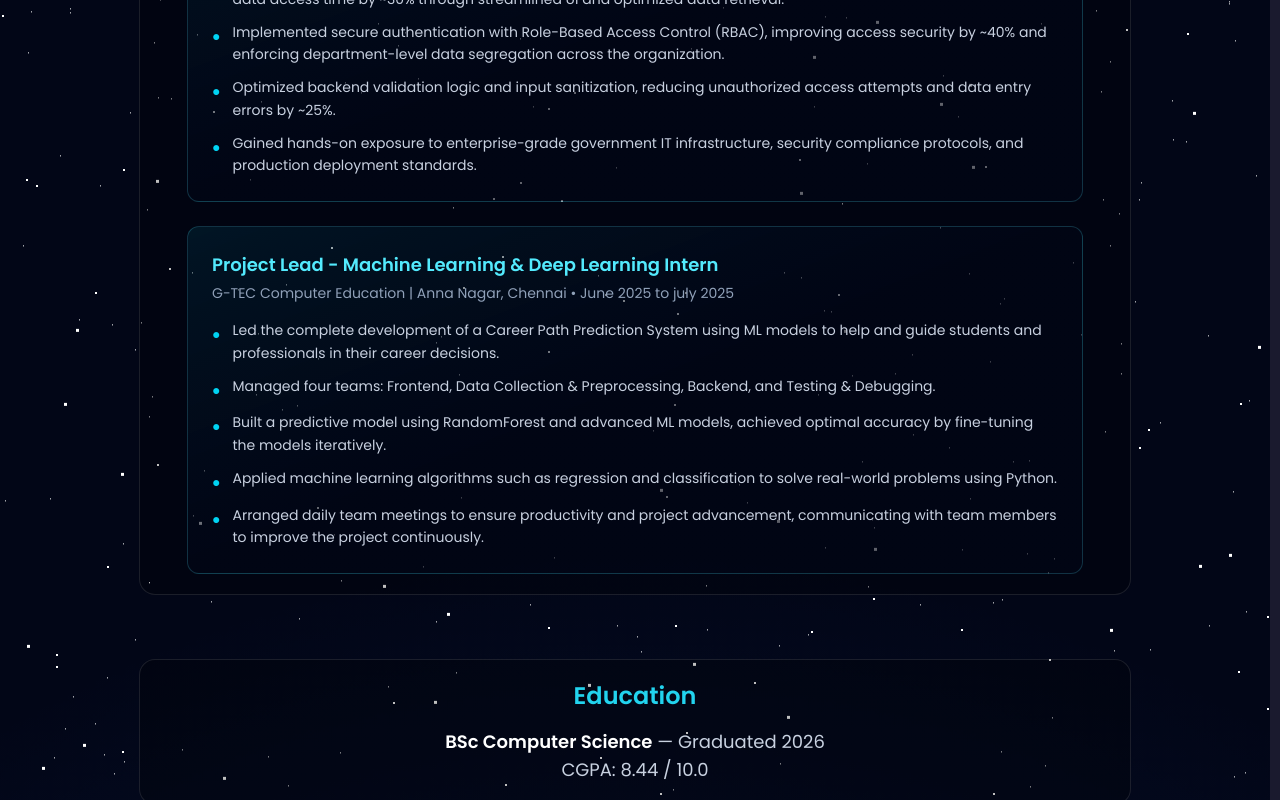
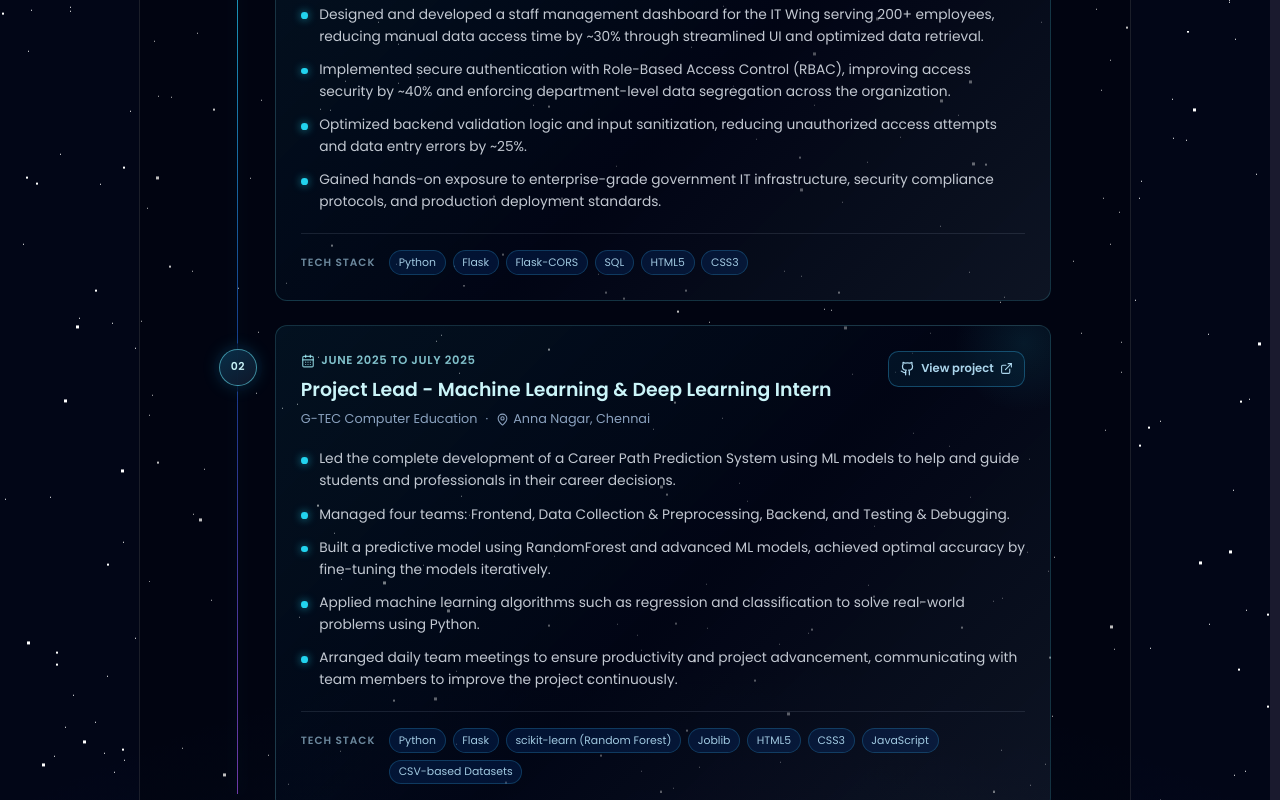
Before and after one commit to SyedAshraf49/Portfolio, a React (Vite) app: page / in a window 1280 px wide. Shown: the part 860-1660 px from the top of the page. Built offline with nearby package versions, Linux system fonts and the light colour scheme.

Commit message:
Enhance experience timeline with stacks and links

```diff
--- /dev/null
+++ b/src/components/sections/ExperienceSection.css
@@ -0,0 +1,262 @@
+.experience-timeline {
+  --timeline-accent: #22d3ee;
+  position: relative;
+  max-width: 52rem;
+  margin: 0 auto;
+  padding: 0.5rem 0 0.75rem 3.5rem;
+}
+
+.experience-timeline::before {
+  content: '';
+  position: absolute;
+  top: 1.75rem;
+  bottom: 1.75rem;
+  left: 1.15rem;
+  width: 1px;
+  background: linear-gradient(
+    to bottom,
+    rgba(34, 211, 238, 0.8),
+    rgba(37, 99, 235, 0.55) 52%,
+    rgba(168, 85, 247, 0.65)
+  );
+  box-shadow: 0 0 0.8rem rgba(34, 211, 238, 0.18);
+}
+
+.experience-timeline__item {
+  position: relative;
+}
+
+.experience-timeline__item + .experience-timeline__item {
+  margin-top: 1.5rem;
+}
+
+.experience-timeline__marker {
+  position: absolute;
+  top: 1.5rem;
+  left: -3.5rem;
+  z-index: 2;
+  display: grid;
+  place-items: center;
+  width: 2.35rem;
+  height: 2.35rem;
+  border: 1px solid rgba(103, 232, 249, 0.55);
+  border-radius: 50%;
+  color: rgba(207, 250, 254, 0.96);
+  background: linear-gradient(145deg, rgba(8, 47, 73, 0.98), rgba(15, 23, 42, 0.98));
+  box-shadow: 0 0 1.1rem rgba(34, 211, 238, 0.2), 0 0 0 0.35rem rgba(2, 6, 23, 0.72);
+  font-size: 0.68rem;
+  font-weight: 800;
+  letter-spacing: 0.04em;
+}
+
+.experience-card-surface {
+  position: relative;
+  overflow: hidden;
+  padding: clamp(1.1rem, 2.5vw, 1.55rem);
+  border-color: rgba(103, 232, 249, 0.18);
+  background: linear-gradient(135deg, rgba(14, 116, 144, 0.12), rgba(2, 6, 23, 0.62) 54%, rgba(30, 41, 59, 0.44));
+}
+
+.experience-card-surface::after {
+  content: '';
+  position: absolute;
+  top: 0;
+  right: 0;
+  width: 9rem;
+  height: 9rem;
+  pointer-events: none;
+  background: radial-gradient(circle, rgba(34, 211, 238, 0.09), transparent 68%);
+  transform: translate(32%, -38%);
+}
+
+.experience-card-surface:hover {
+  border-color: rgba(103, 232, 249, 0.42);
+}
+
+.experience-card__header {
+  position: relative;
+  z-index: 1;
+  display: flex;
+  align-items: flex-start;
+  justify-content: space-between;
+  gap: 1rem;
+}
+
+.experience-card__heading {
+  min-width: 0;
+}
+
+.experience-card__period {
+  display: inline-flex;
+  align-items: center;
+  gap: 0.4rem;
+  margin: 0 0 0.5rem;
+  color: rgba(165, 243, 252, 0.78);
+  font-size: 0.72rem;
+  font-weight: 700;
+  letter-spacing: 0.06em;
+  text-transform: uppercase;
+}
+
+.experience-card__heading h3 {
+  margin: 0;
+  color: rgba(207, 250, 254, 0.98);
+  font-size: clamp(1rem, 1.8vw, 1.18rem);
+  font-weight: 700;
+  line-height: 1.35;
+}
+
+.experience-card__meta {
+  display: flex;
+  flex-wrap: wrap;
+  align-items: center;
+  gap: 0.25rem 0.5rem;
+  margin: 0.45rem 0 0;
+  color: rgba(191, 219, 254, 0.72);
+  font-size: 0.8rem;
+  line-height: 1.45;
+}
+
+.experience-card__location {
+  display: inline-flex;
+  align-items: center;
+  gap: 0.25rem;
+}
+
+.experience-card__project-link {
+  display: inline-flex;
+  flex: 0 0 auto;
+  align-items: center;
+  gap: 0.4rem;
+  min-height: 2.25rem;
+  padding: 0.5rem 0.7rem;
+  border: 1px solid rgba(56, 189, 248, 0.32);
+  border-radius: 0.65rem;
+  color: rgba(186, 230, 253, 0.92);
+  background: rgba(8, 47, 73, 0.32);
+  font-size: 0.72rem;
+  font-weight: 700;
+  text-decoration: none;
+  white-space: nowrap;
+  transition: transform 180ms cubic-bezier(0.23, 1, 0.32, 1), border-color 180ms ease, background 180ms ease, box-shadow 180ms ease;
+}
+
+.experience-card__project-link:hover,
+.experience-card__project-link:focus-visible {
+  transform: translateY(-2px);
+  border-color: rgba(103, 232, 249, 0.72);
+  color: #ecfeff;
+  background: rgba(14, 116, 144, 0.34);
+  box-shadow: 0 0.4rem 1rem rgba(14, 165, 233, 0.16);
+}
+
+.experience-card__highlights {
+  position: relative;
+  z-index: 1;
+  display: grid;
+  gap: 0.7rem;
+  margin: 1.25rem 0 0;
+  padding: 0;
+  color: rgba(226, 232, 240, 0.86);
+  font-size: 0.86rem;
+  line-height: 1.6;
+  list-style: none;
+}
+
+.experience-card__highlights li {
+  display: grid;
+  grid-template-columns: 0.45rem minmax(0, 1fr);
+  align-items: flex-start;
+  gap: 0.7rem;
+}
+
+.experience-card__bullet {
+  width: 0.42rem;
+  height: 0.42rem;
+  margin-top: 0.55rem;
+  border-radius: 50%;
+  background: var(--timeline-accent);
+  box-shadow: 0 0 0.55rem rgba(34, 211, 238, 0.72);
+}
+
+.experience-card__footer {
+  position: relative;
+  z-index: 1;
+  display: flex;
+  align-items: flex-start;
+  gap: 0.85rem;
+  margin-top: 1.25rem;
+  padding-top: 1rem;
+  border-top: 1px solid rgba(148, 163, 184, 0.16);
+}
+
+.experience-card__tech-label {
+  flex: 0 0 auto;
+  padding-top: 0.3rem;
+  color: rgba(186, 230, 253, 0.58);
+  font-size: 0.66rem;
+  font-weight: 800;
+  letter-spacing: 0.09em;
+  text-transform: uppercase;
+}
+
+.experience-card__tech-list {
+  display: flex;
+  flex-wrap: wrap;
+  gap: 0.42rem;
+}
+
+.experience-card__tech-list span {
+  padding: 0.3rem 0.55rem;
+  border: 1px solid rgba(56, 189, 248, 0.22);
+  border-radius: 999px;
+  color: rgba(186, 230, 253, 0.86);
+  background: rgba(13, 71, 161, 0.22);
+  font-size: 0.68rem;
+  line-height: 1.2;
+  transition: border-color 180ms ease, background 180ms ease, color 180ms ease;
+}
+
+.experience-card-surface:hover .experience-card__tech-list span {
+  border-color: rgba(56, 189, 248, 0.36);
+  background: rgba(13, 71, 161, 0.32);
+  color: rgba(224, 242, 254, 0.95);
+}
+
+@media (max-width: 700px) {
+  .experience-timeline {
+    padding-left: 2.65rem;
+  }
+
+  .experience-timeline::before {
+    left: 0.85rem;
+  }
+
+  .experience-timeline__marker {
+    left: -2.65rem;
+    width: 1.85rem;
+    height: 1.85rem;
+    font-size: 0.6rem;
+    box-shadow: 0 0 0.85rem rgba(34, 211, 238, 0.18), 0 0 0 0.25rem rgba(2, 6, 23, 0.72);
+  }
+
+  .experience-card__header {
+    flex-direction: column;
+  }
+
+  .experience-card__project-link {
+    align-self: flex-start;
+  }
+
+  .experience-card__footer {
+    flex-direction: column;
+    gap: 0.55rem;
+  }
+}
+
+@media (prefers-reduced-motion: reduce) {
+  .experience-card__project-link,
+  .experience-card__tech-list span {
+    transition: none;
+  }
+}
--- a/src/components/sections/ExperienceSection.tsx
+++ b/src/components/sections/ExperienceSection.tsx
@@ -1,43 +1,76 @@
-import React from 'react';
+import { CalendarDays, ExternalLink, Github, MapPin } from 'lucide-react';
 import { Card, Section } from '../common';
 import { EXPERIENCE_DATA } from '@/constants/data';
+import './ExperienceSection.css';
 
 export const ExperienceSection: React.FC = () => {
   return (
     <Section id="experience" title="Experience">
-      <div className="mx-auto max-w-4xl space-y-6">
+      <div className="experience-timeline">
         {EXPERIENCE_DATA.map((experience, index) => (
-          <div
+          <article
             key={experience.id}
-            className="experience-card"
+            className="experience-timeline__item experience-card"
             style={{ animationDelay: `${index * 0.15}s` }}
           >
-            <Card variant="experience">
-              <div className="mb-4">
-                <div className="flex flex-col justify-between gap-2 md:flex-row md:items-start">
-                  <div>
-                    <h3 className="text-lg font-semibold text-cyan-300" role="heading" aria-level={3}>
-                      {experience.title}
-                    </h3>
-                    <p className="mt-1 text-sm text-slate-400">
-                      {experience.company} | {experience.location}
-                      {experience.period && ` • ${experience.period}`}
-                    </p>
-                  </div>
+            <div className="experience-timeline__marker" aria-hidden="true">
+              <span>{String(index + 1).padStart(2, '0')}</span>
+            </div>
+
+            <Card variant="experience" className="experience-card-surface">
+              <div className="experience-card__header">
+                <div className="experience-card__heading">
+                  <p className="experience-card__period">
+                    <CalendarDays size={14} aria-hidden="true" />
+                    {experience.period}
+                  </p>
+                  <h3>{experience.title}</h3>
+                  <p className="experience-card__meta">
+                    <span>{experience.company}</span>
+                    <span aria-hidden="true">·</span>
+                    <span className="experience-card__location">
+                      <MapPin size={13} aria-hidden="true" />
+                      {experience.location}
+                    </span>
+                  </p>
                 </div>
+
+                {experience.projectUrl && (
+                  <a
+                    className="experience-card__project-link"
+                    href={experience.projectUrl}
+                    target="_blank"
+                    rel="noreferrer"
+                    aria-label={`View ${experience.title} project on GitHub`}
+                  >
+                    <Github size={15} aria-hidden="true" />
+                    <span>View project</span>
+                    <ExternalLink size={13} aria-hidden="true" />
+                  </a>
+                )}
               </div>
-              <ul className="space-y-2.5 text-sm leading-relaxed text-[var(--muted)]">
-                {experience.highlights.map((highlight, idx) => (
-                  <li key={idx} className="flex gap-3">
-                    <span className="mt-1 flex-shrink-0 text-cyan-400" aria-hidden="true">
-                      ●
-                    </span>
+
+              <ul className="experience-card__highlights">
+                {experience.highlights.map((highlight, highlightIndex) => (
+                  <li key={highlightIndex}>
+                    <span className="experience-card__bullet" aria-hidden="true" />
                     <span>{highlight}</span>
                   </li>
                 ))}
               </ul>
+
+              {experience.techStack && (
+                <div className="experience-card__footer">
+                  <span className="experience-card__tech-label">Tech stack</span>
+                  <div className="experience-card__tech-list" aria-label={`${experience.title} technology stack`}>
+                    {experience.techStack.map((technology) => (
+                      <span key={technology}>{technology}</span>
+                    ))}
+                  </div>
+                </div>
+              )}
             </Card>
-          </div>
+          </article>
         ))}
       </div>
     </Section>
--- a/src/constants/data.ts
+++ b/src/constants/data.ts
@@ -112,6 +112,8 @@ export const EXPERIENCE_DATA = [
     company: 'Chennai Metro Rail Limited',
     location: 'Nandanam, Chennai',
     period: 'Jan 2026 to Feb 2026',
+    techStack: ['Python', 'Flask', 'Flask-CORS', 'SQL', 'HTML5', 'CSS3'],
+    projectUrl: 'https://github.com/Mukesh-sankaran/Reminder-dashboard-cmrl-itwing',
     highlights: [
       'Designed and developed a staff management dashboard for the IT Wing serving 200+ employees, reducing manual data access time by ~30% through streamlined UI and optimized data retrieval.',
       'Implemented secure authentication with Role-Based Access Control (RBAC), improving access security by ~40% and enforcing department-level data segregation across the organization.',
@@ -124,7 +126,18 @@ export const EXPERIENCE_DATA = [
     title: 'Project Lead - Machine Learning & Deep Learning Intern',
     company: 'G-TEC Computer Education',
     location: 'Anna Nagar, Chennai',
-    period: 'June 2025 to july 2025',
+    period: 'June 2025 to July 2025',
+    techStack: [
+      'Python',
+      'Flask',
+      'scikit-learn (Random Forest)',
+      'Joblib',
+      'HTML5',
+      'CSS3',
+      'JavaScript',
+      'CSV-based Datasets',
+    ],
+    projectUrl: 'https://github.com/SyedAshraf49/Career-Path-Predictor-V1',
     highlights: [
       'Led the complete development of a Career Path Prediction System using ML models to help and guide students and professionals in their career decisions.',
       'Managed four teams: Frontend, Data Collection & Preprocessing, Backend, and Testing & Debugging.',
```
